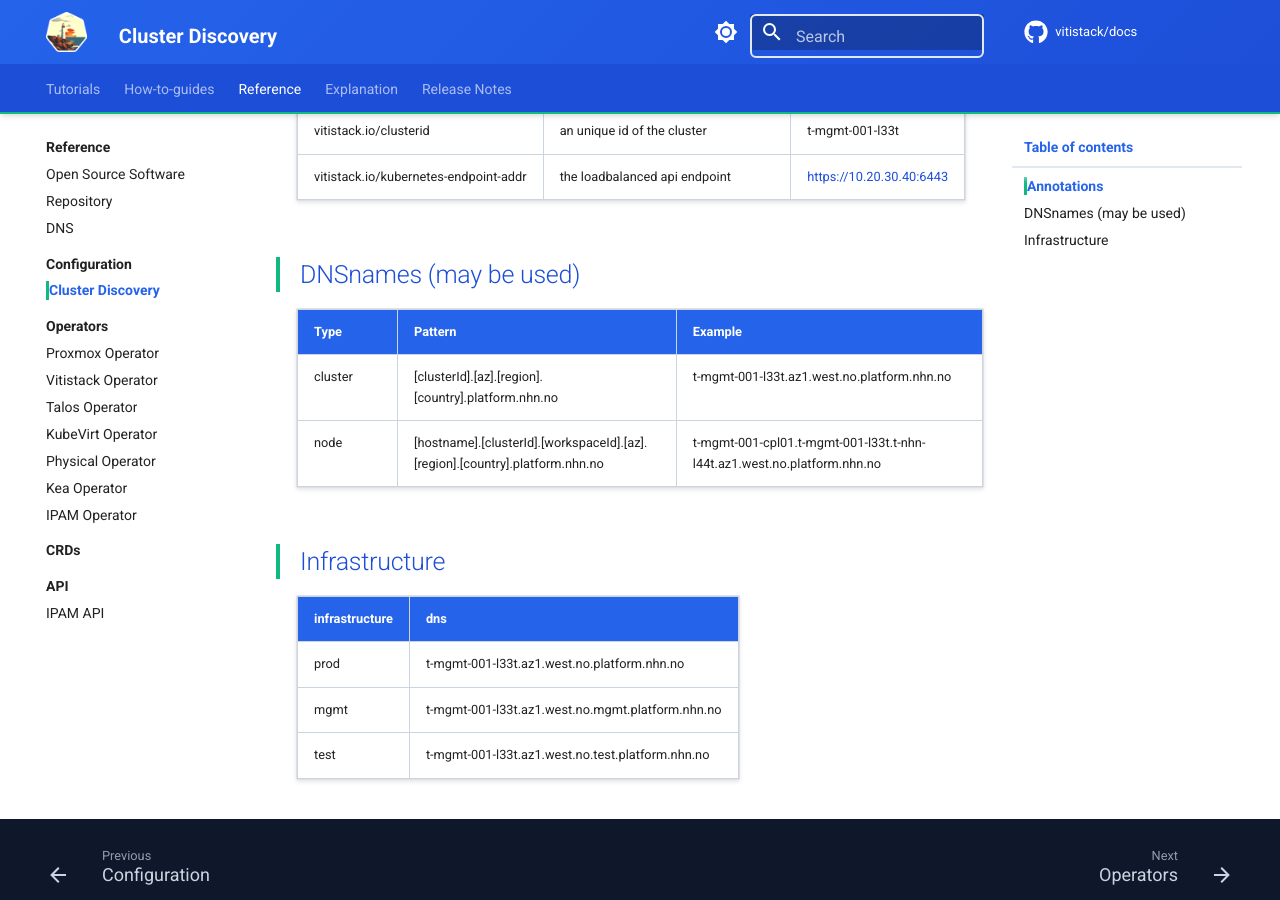
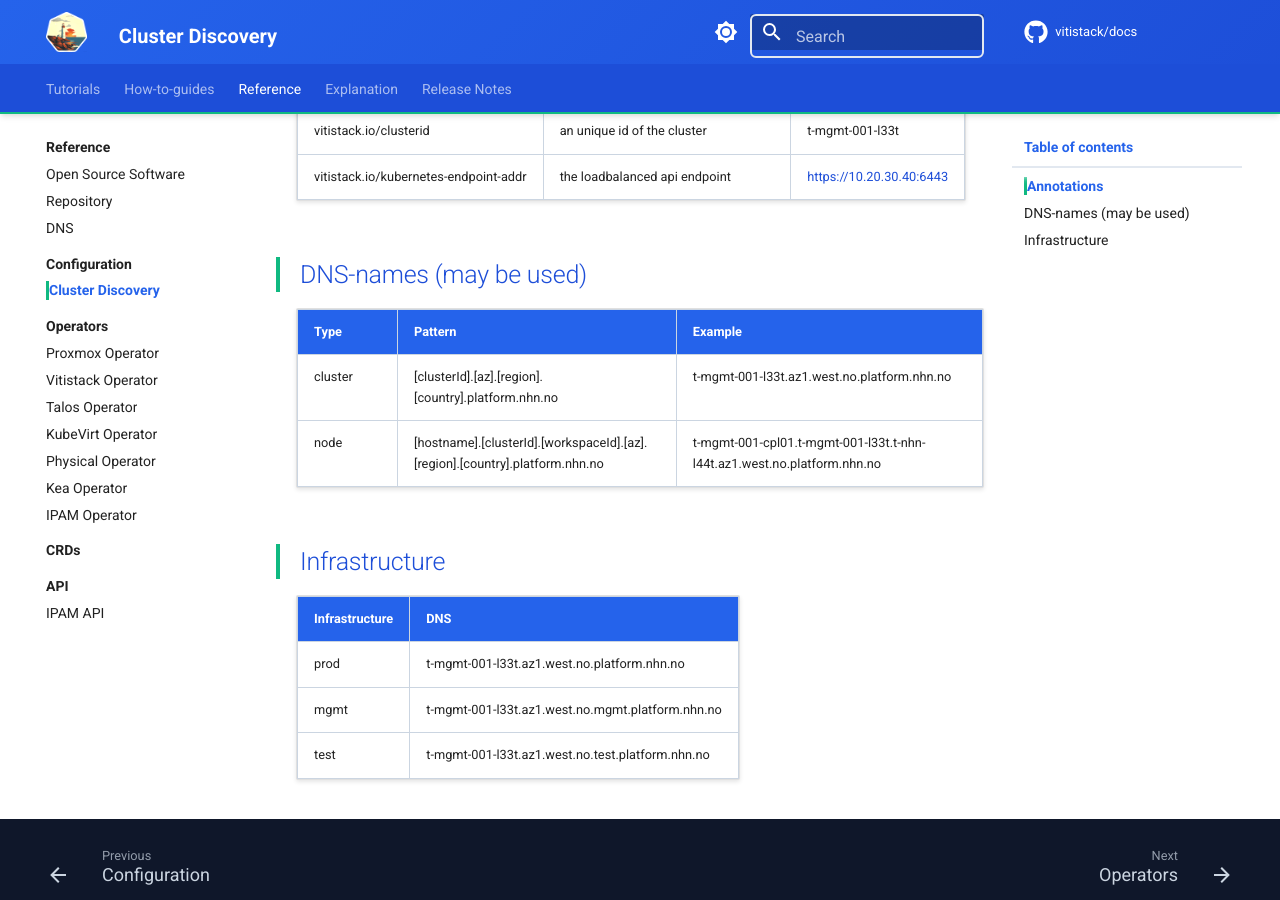
Before and after one commit to vitistack/docs, an MkDocs documentation site: the page built from docs/reference/configuration/clusterdiscovery.md, in a window 1280 px wide and 900 px high, scrolled down 752 px. Built offline with MkDocs 1.6.1 and Material for MkDocs 9.7.7, drawn with Linux system fonts in a browser that asks for light colours; comment, search, counter and statistics services are not loaded.

Commit message:
minor text adjustments

```diff
--- a/docs/reference/configuration/clusterdiscovery.md
+++ b/docs/reference/configuration/clusterdiscovery.md
@@ -19,7 +19,7 @@
 |vitistack.io/clusterid|an unique id of the cluster|t-mgmt-001-l33t|
 |vitistack.io/kubernetes-endpoint-addr|the loadbalanced api endpoint|https://10.20.30.40:6443|
 
-## DNSnames (may be used)
+## DNS-names (may be used)
 
 |Type|Pattern|Example|
 |---|---|---|
@@ -29,7 +29,7 @@
 
 ## Infrastructure
 
-|infrastructure|dns|
+|Infrastructure|DNS|
 |---|---|
 |prod|t-mgmt-001-l33t.az1.west.no.platform.nhn.no|
 |mgmt|t-mgmt-001-l33t.az1.west.no.mgmt.platform.nhn.no|
```
